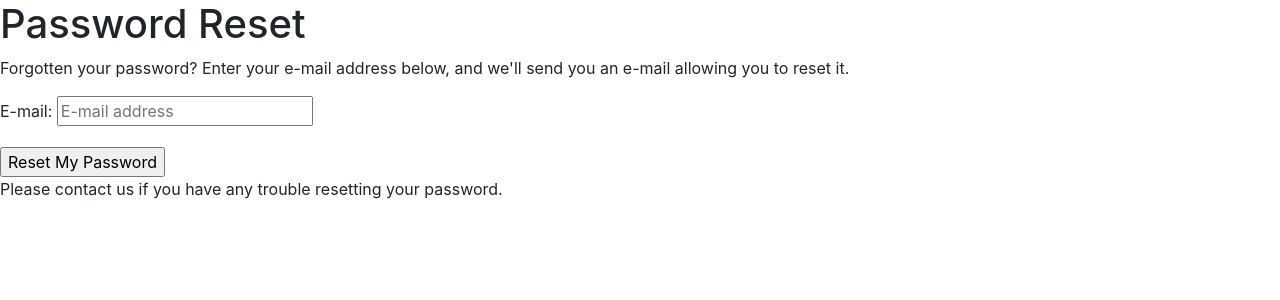
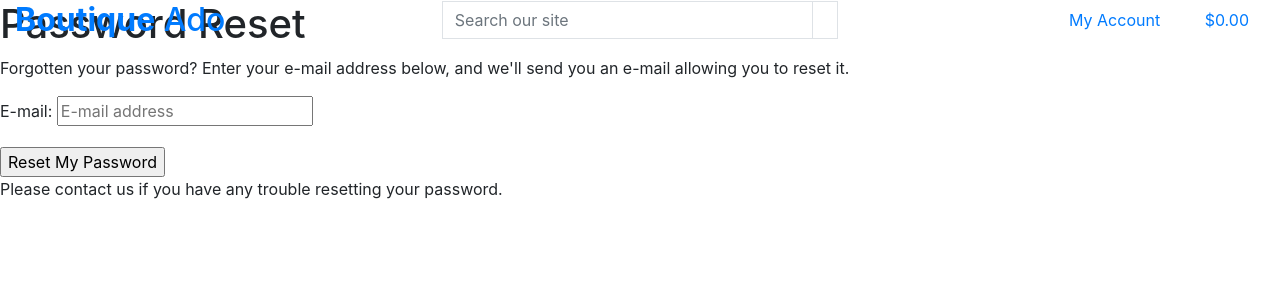
Before and after one commit to richardthorp/boutique_ado_v1, a Django app: page /accounts/password/reset/ in a window 1280 px wide. Shown: the top 300 px of the page. Run offline with Django 3.2, Linux system fonts and the light colour scheme.

Commit message:
Add header to base template

```diff
--- a/home/templates/home/index.html
+++ b/home/templates/home/index.html
@@ -1,7 +1,8 @@
-{% extends 'base.html' %}
+{% extends "base.html" %}
 {% load static %}
+
 {% block page_header %}
-<div class="header-container container">
+<div class="container header-container">
     <div class="row">
         <div class="col">
 
--- a/templates/base.html
+++ b/templates/base.html
@@ -37,15 +37,79 @@
 
     <title>Boutique Ado {% block extra_title %}{% endblock %}</title>
 </head>
+
 <body>
     <header class="container-fluid fixed-top">
-
+        <div class="row">
+            <div class="col-12 col-lg-4 my-auto py-1 py-lg-0 text-center text-lg-left">
+                <a href="{% url 'home' %}">
+                    <h2 class="logo-font text-black my-0"><strong>Boutique</strong> Ado</h2>
+                </a>
+            </div>
+            <div class="col-12 col-lg-4 my-auto py-1 py-lg-0">
+                <form method="GET" action="">
+                    <div class="input-group w-100">
+                        <input type="text" class="form-control border border-black rounded-0" name="q"
+                            placeholder="Search our site">
+                        <div class="input-group-append">
+                            <button class="form-control btn btn-black border border-black rounded-0" type="submit">
+                                <span class="icon">
+                                    <i class="fas fa-search"></i>
+                                </span>
+                            </button>
+                        </div>
+                    </div>
+                </form>
+            </div>
+            <div class="col-12 col-lg-4 my-auto py-1 py-lg-0">
+                <ul class="list-inline list-unstyled text-center text-lg-right my-0">
+                    <li class="list-inline-item dropdown">
+                    <li class="list-inline-item dropdown">
+                        <a class="text-black nav-link" href="#" id="user-options" data-toggle="dropdown"
+                            aria-haspopup="true" aria-expanded="false">
+                            <div class="text-center">
+                                <div><i class="fas fa-user fa-lg"></i></div>
+                                <p class="my-0">My Account</p>
+                            </div>
+                        </a>
+                        <div class="dropdown-menu border-0" aria-labelledby="user-options">
+                            {% if request.user.is_authenticated %}
+                                {% if request.user.is_superuser %}
+                                <a href="" class="dropdown-item">Product Management</a>
+                                {% endif %}
+                                <a href="" class="dropdown-item">My Profile</a>
+                                <a href="{% url 'account_logout' %}" class="dropdown-item">Logout</a>
+                            {% else %}
+                                <a href="{% url 'account_signup' %}" class="dropdown-item">Register</a>
+                                <a href="{% url 'account_login' %}" class="dropdown-item">Login</a>
+                            {% endif %}
+                        </div>
+                    </li>
+                    <li class="list-inline-item">
+                        <a class="{% if grand_total %}text-info font-weight-bold{% else %}text-black{% endif %} nav-link"
+                            href="">
+                            <div class="text-center">
+                                <div><i class="fas fa-shopping-bag fa-lg"></i></div>
+                                <p class="my-0">
+                                    {% if grand_total %}
+                                    ${{ grand_total|floatformat:2 }}
+                                    {% else %}
+                                    $0.00
+                                    {% endif %}
+                                </p>
+                            </div>
+                        </a>
+                    </li>
+                </ul>
+            </div>
+        </div>
     </header>
     {% if messages %}
     <div class="message-container"></div>
     {% endif %}
 
     {% block page_header %}
+
     {% endblock %}
 
     {% block content %}
@@ -54,4 +118,5 @@
     {% block postloadjs %}
     {% endblock %}
 </body>
+
 </html>
```
Lines whose indentation alone changed are shown as unchanged.
